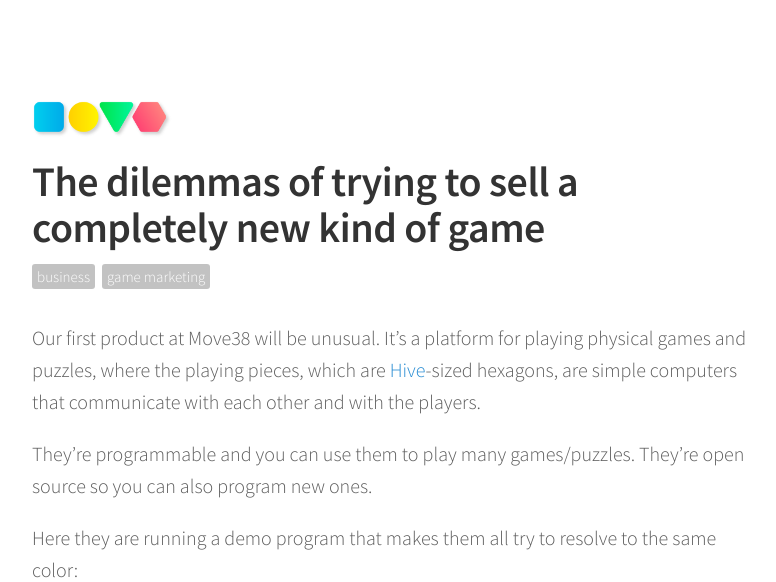
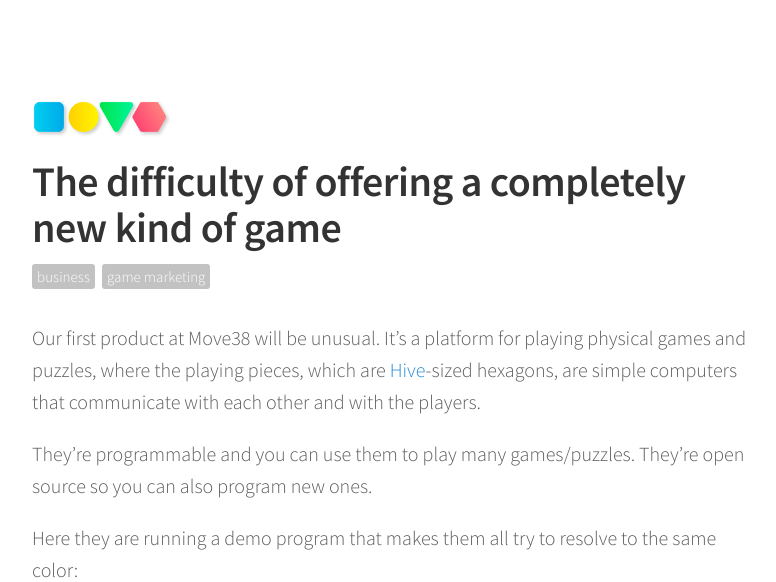
Before and after one commit to jbobrow/Move38-website, a Jekyll site: the page built from _posts/2016-09-28-game-or-game-platform.markdown, in a window 1280 px wide and 900 px high, cut to the strip 0-582 px from the top of the window. Shown: the whole strip, without its empty margins (248-1024 px from the left). Built offline with Jekyll 4.4.1, drawn with Linux system fonts in a browser that asks for light colours; nearby versions of some CDN libraries; comment, search, counter and statistics services are not loaded.

Commit message:
Updated Game Or Game Platform

```diff
--- a/_posts/2016-09-28-game-or-game-platform.markdown
+++ b/_posts/2016-09-28-game-or-game-platform.markdown
@@ -1,5 +1,5 @@
 ---
-title: The dilemmas of trying to sell a completely new kind of game
+title: The difficulty of offering a completely new kind of game
 date: 2016-09-28 09:47:00 -04:00
 tags:
 - business
```
